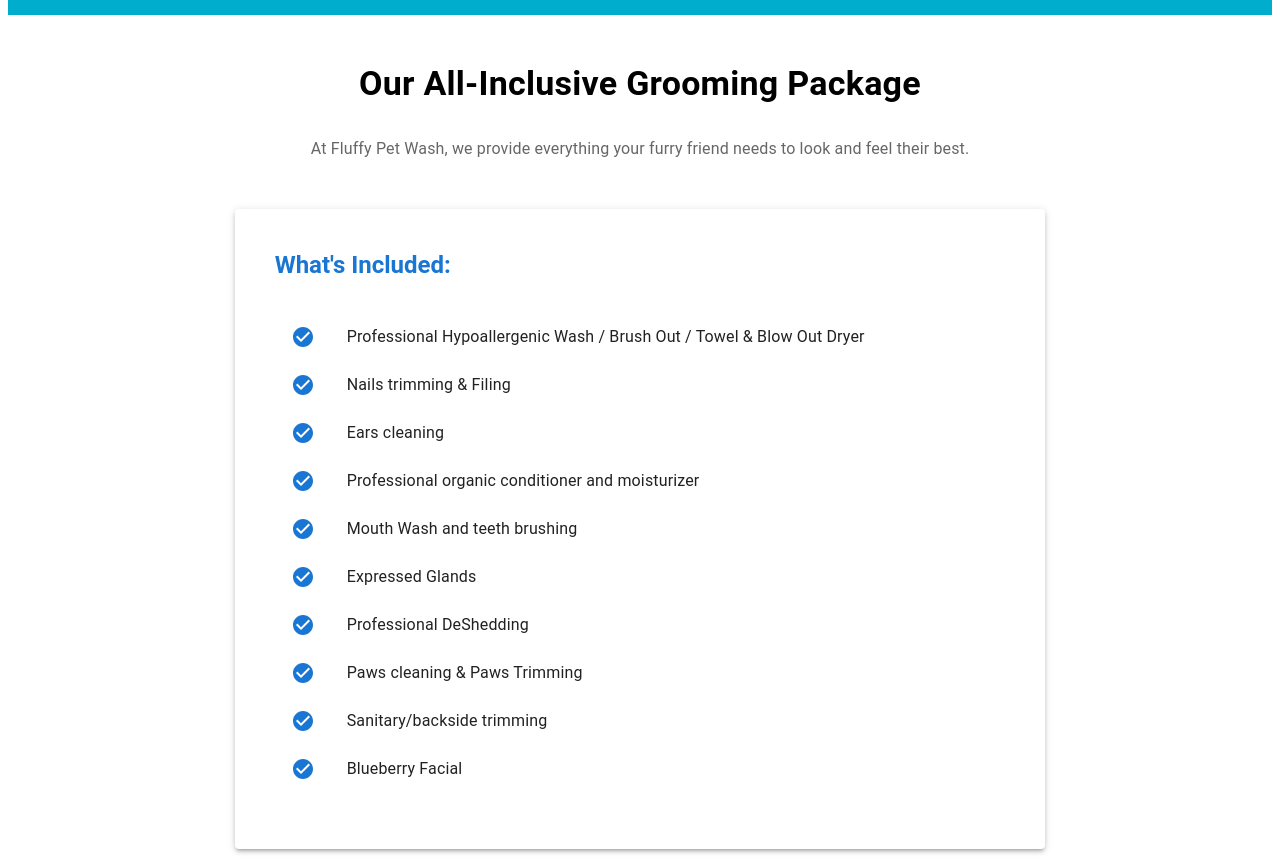
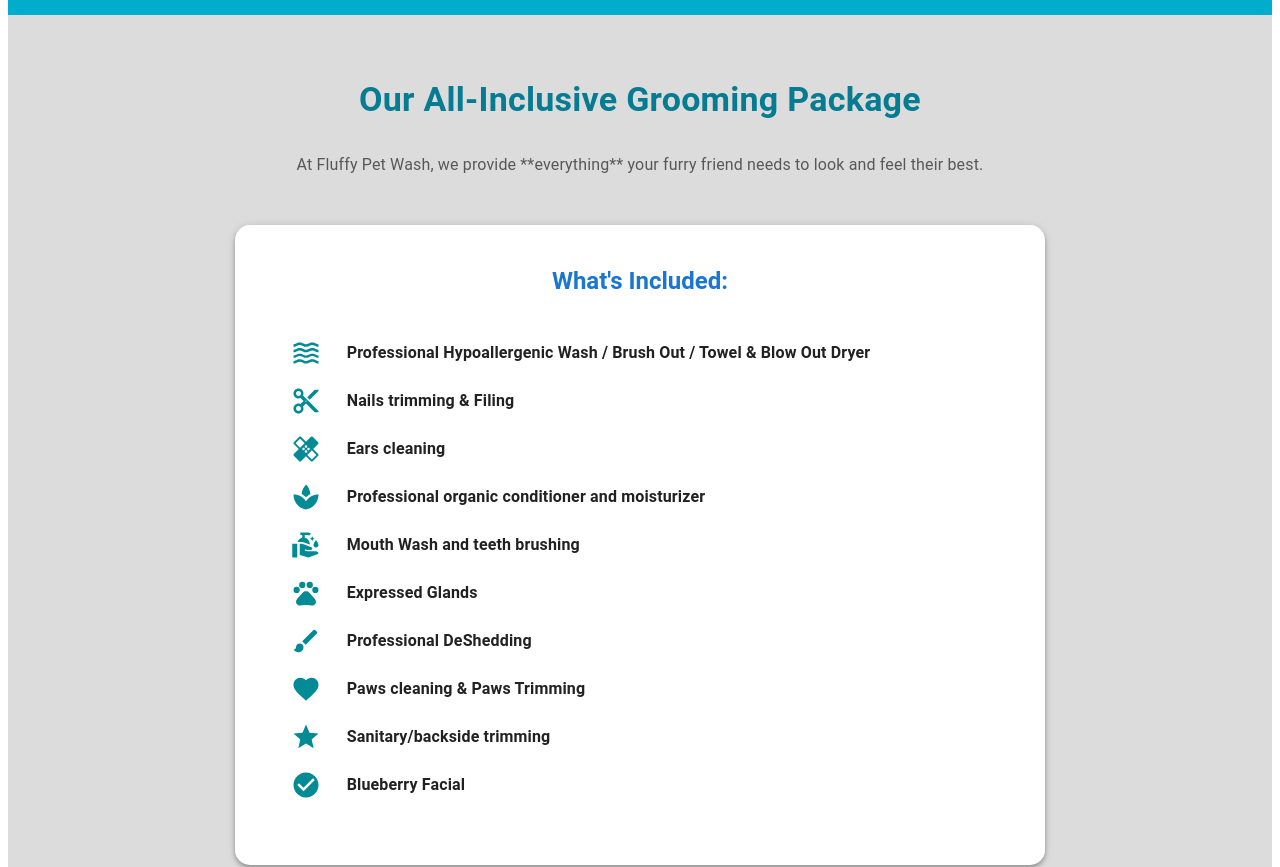
Before and after one commit to crisboxing11/Fluffy, a Next.js app: page / in a window 1280 px wide. Shown: the part 2100-2967 px from the top of the page. Built offline with nearby package versions, Linux system fonts and the light colour scheme.

Commit message:
improved services section

```diff
--- a/components/ServicesSection.tsx
+++ b/components/ServicesSection.tsx
@@ -1,48 +1,57 @@
 import { Box, Typography, Grid, Card, CardContent, List, ListItem, ListItemIcon, ListItemText } from '@mui/material';
 import CheckCircleIcon from '@mui/icons-material/CheckCircle';
-import { motion } from 'framer-motion';
+import PetsIcon from '@mui/icons-material/Pets';
+import SpaIcon from '@mui/icons-material/Spa';
+import ContentCutIcon from '@mui/icons-material/ContentCut';
+import BrushIcon from '@mui/icons-material/Brush';
+import HealingIcon from '@mui/icons-material/Healing';
+import WavesIcon from '@mui/icons-material/Waves';
+import FavoriteIcon from '@mui/icons-material/Favorite';
+import StarIcon from '@mui/icons-material/Star';
+import CleanHandsIcon from '@mui/icons-material/CleanHands';
 
 const services = [
-  'Professional Hypoallergenic Wash / Brush Out / Towel & Blow Out Dryer',
-  'Nails trimming & Filing',
-  'Ears cleaning',
-  'Professional organic conditioner and moisturizer',
-  'Mouth Wash and teeth brushing',
-  'Expressed Glands',
-  'Professional DeShedding',
-  'Paws cleaning & Paws Trimming',
-  'Sanitary/backside trimming',
-  'Blueberry Facial',
+  { text: 'Professional Hypoallergenic Wash / Brush Out / Towel & Blow Out Dryer', icon: WavesIcon },
+  { text: 'Nails trimming & Filing', icon: ContentCutIcon },
+  { text: 'Ears cleaning', icon: HealingIcon },
+  { text: 'Professional organic conditioner and moisturizer', icon: SpaIcon },
+  { text: 'Mouth Wash and teeth brushing', icon: CleanHandsIcon },
+  { text: 'Expressed Glands', icon: PetsIcon },
+  { text: 'Professional DeShedding', icon: BrushIcon },
+  { text: 'Paws cleaning & Paws Trimming', icon: FavoriteIcon },
+  { text: 'Sanitary/backside trimming', icon: StarIcon },
+  { text: 'Blueberry Facial', icon: CheckCircleIcon },
 ];
 
 const ServicesSection = () => {
   return (
-    <Box id="services" sx={{ py: 6, px: 3, bgcolor: 'background.default' }}>
-      <motion.div initial={{ opacity: 0 }} animate={{ opacity: 1 }} transition={{ duration: 1 }}>
-        <Typography variant="h3" fontWeight="bold" textAlign="center" mb={4}>
+    <Box id="services" sx={{ py: 8, px: 3, bgcolor: '#DCDCDC' }}>
+      <Typography variant="h4" fontWeight="bold" textAlign="center" mb={4} color="#067C92">
         Our All-Inclusive Grooming Package
       </Typography>
-      </motion.div>
-
-      <Grid container spacing={3} justifyContent="center">
+      <Typography variant="body1" color="textSecondary" textAlign="center" mb={6}>
+        At Fluffy Pet Wash, we provide **everything** your furry friend needs to look and feel their best.
+      </Typography>
+      <Grid container justifyContent="center">
+        <Grid item xs={12} md={8}>
+          <Card sx={{ boxShadow: 4, padding: 3, borderRadius: '15px', bgcolor: 'white' }}>
+            <CardContent>
+              <Typography variant="h5" fontWeight="bold" color="primary" textAlign="center" mb={3}>
+                What&apos;s Included:
+              </Typography>
+              <List>
                 {services.map((service, index) => (
-          <Grid item xs={12} sm={6} md={4} key={index}>
-            <motion.div whileHover={{ scale: 1.05 }}>
-              <Card sx={{ boxShadow: 3, borderRadius: 2 }}>
-                <CardContent>
-                  <List>
-                    <ListItem>
+                  <ListItem key={index}>
                     <ListItemIcon>
-                        <CheckCircleIcon color="primary" />
+                      <service.icon sx={{ color: '#038B95', fontSize: 30 }} /> {/* Custom color for icons */}
                     </ListItemIcon>
-                      <ListItemText primary={service} />
+                    <ListItemText primary={service.text} primaryTypographyProps={{ fontWeight: 'bold', color: 'text.primary' }} />
                   </ListItem>
+                ))}
               </List>
             </CardContent>
           </Card>
-            </motion.div>
         </Grid>
-        ))}
       </Grid>
     </Box>
   );
--- a/pages/index.tsx
+++ b/pages/index.tsx
@@ -1,67 +1,24 @@
-import { Box, Typography,  Grid, Card, CardContent, List, ListItem, ListItemIcon, ListItemText } from '@mui/material';
-import CheckCircleIcon from '@mui/icons-material/CheckCircle';
+import { Box, Typography } from '@mui/material';
 import PreBookingForm from '../components/PreBookingForm';
 import HeroSection from '../components/HeroSection';
 import ScrollingText from '../components/ScrollingText';
 import WhyChooseSection from '../components/WhyChooseSection';
 import AboutUsSection from '../components/AboutUsSection'
-
+import ServiceSection from '../components/ServicesSection';
 const HomePage = () => {
-  const services = [
-    'Professional Hypoallergenic Wash / Brush Out / Towel & Blow Out Dryer',
-    'Nails trimming & Filing',
-    'Ears cleaning',
-    'Professional organic conditioner and moisturizer',
-    'Mouth Wash and teeth brushing',
-    'Expressed Glands',
-    'Professional DeShedding',
-    'Paws cleaning & Paws Trimming',
-    'Sanitary/backside trimming',
-    'Blueberry Facial',
-  ];
 
   return (
     <Box>
       {/* Hero Section */}
       <HeroSection />
-
       {/* Scrolling Text Banner */}
       <ScrollingText />
-
       {/* Why Choose Section (Updated for MobisPaw Aesthetic) */}
       <WhyChooseSection />
       {/* About Us Section */}
       <AboutUsSection />
       {/* Services Section */}
-      <Box id="services" sx={{ py: 6, px: 3 }}>
-        <Typography variant="h4" fontWeight="bold" textAlign="center" mb={4}>
-          Our All-Inclusive Grooming Package
-        </Typography>
-        <Typography variant="body1" color="textSecondary" textAlign="center" mb={6}>
-          At Fluffy Pet Wash, we provide everything your furry friend needs to look and feel their best.
-        </Typography>
-        <Grid container justifyContent="center">
-          <Grid item xs={12} md={8}>
-            <Card sx={{ boxShadow: 3, padding: 3 }}>
-              <CardContent>
-                <Typography variant="h5" fontWeight="bold" color="primary" mb={3}>
-                  What&apos;s Included:
-                </Typography>
-                <List>
-                  {services.map((service, index) => (
-                    <ListItem key={index}>
-                      <ListItemIcon>
-                        <CheckCircleIcon color="primary" />
-                      </ListItemIcon>
-                      <ListItemText primary={service} />
-                    </ListItem>
-                  ))}
-                </List>
-              </CardContent>
-            </Card>
-          </Grid>
-        </Grid>
-      </Box>
+      <ServiceSection />
 
       {/* Booking Section */}
       <Box id="booking" sx={{ py: 6, px: 3, bgcolor: '#f9f9f9' }}>
```
Lines whose indentation alone changed are shown as unchanged.
